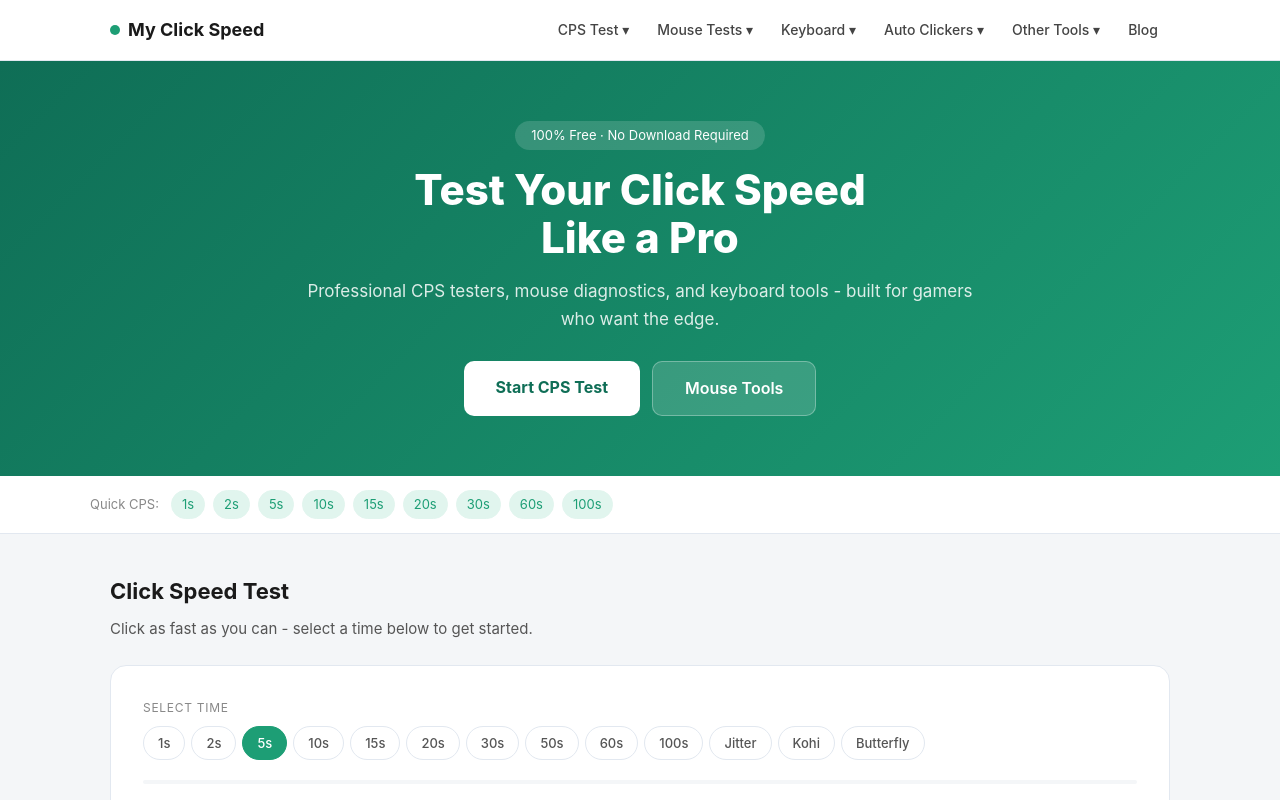
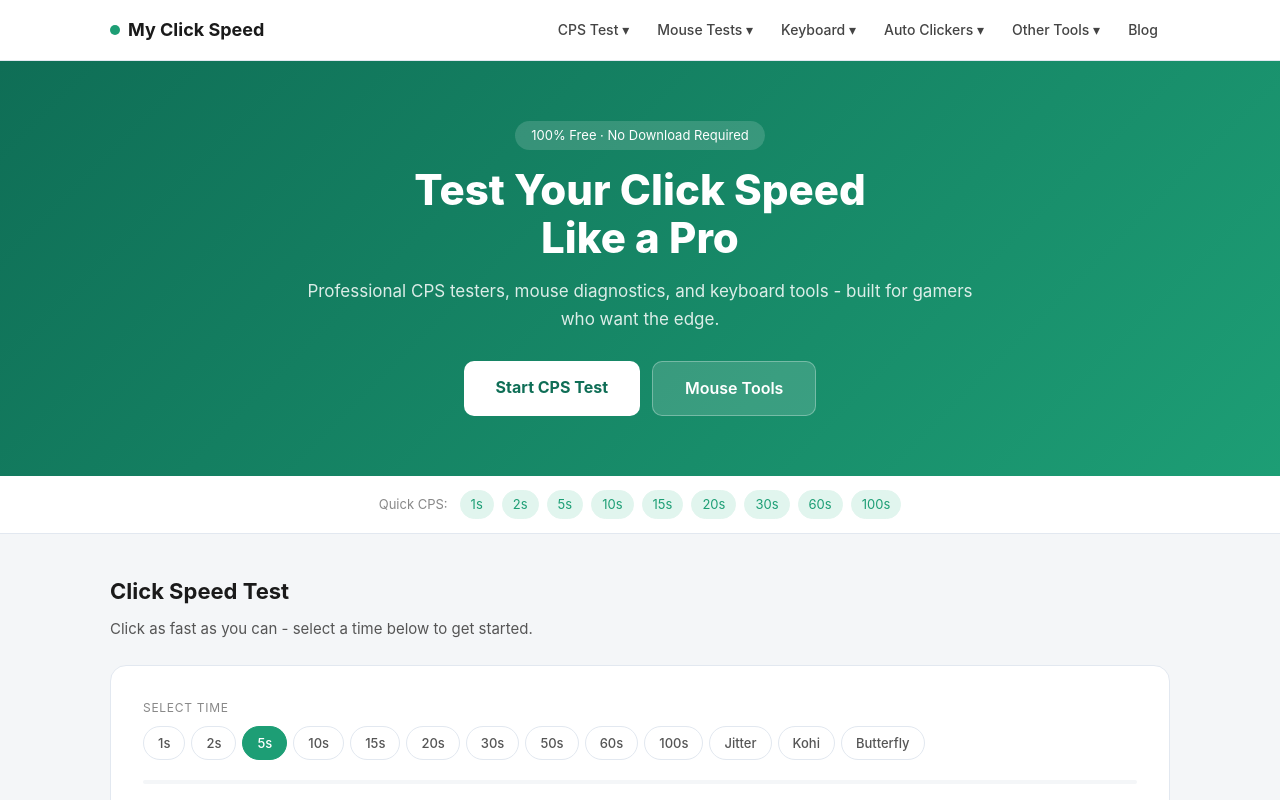
Before and after one commit to rytoriya/myclickspeed, a Next.js app: page / in a window 1280 px wide. Shown: the top 800 px of the page. Built offline with nearby package versions, Linux system fonts and the light colour scheme.

Commit message:
center quick CPS bar

```diff
--- a/src/app/page.tsx
+++ b/src/app/page.tsx
@@ -50,7 +50,7 @@ export default function HomePage() {
       </div>
 
       <div style={{ background: '#fff', borderBottom: '1px solid #E2E8F0', padding: '14px 20px', overflowX: 'auto' }}>
-        <div style={{ display: 'flex', gap: 8, maxWidth: 1100, margin: '0 auto', flexWrap: 'wrap', alignItems: 'center' }}>
+        <div style={{ display: 'flex', gap: 8, maxWidth: 1100, margin: '0 auto', flexWrap: 'wrap', alignItems: 'center', justifyContent: 'center' }}>
           <span style={{ fontSize: 13, color: '#888', marginRight: 4, whiteSpace: 'nowrap' }}>Quick CPS:</span>
           {[1, 2, 5, 10, 15, 20, 30, 60, 100].map(s => (
             <Link key={s} href={`/cps-test/${s}`} style={{ fontSize: 13, color: '#1D9E75', textDecoration: 'none', padding: '3px 10px', borderRadius: 99, border: '1px solid #E1F5EE', background: '#E1F5EE', whiteSpace: 'nowrap' }}>
```
